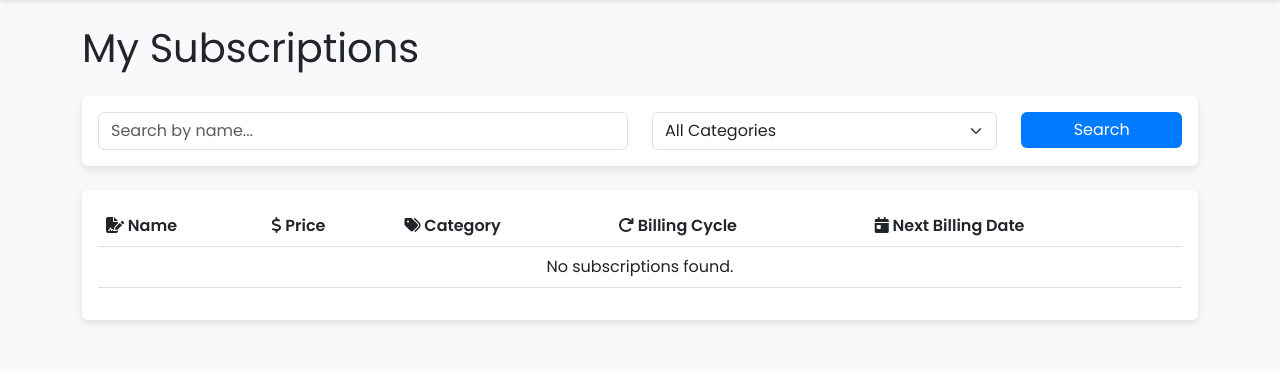
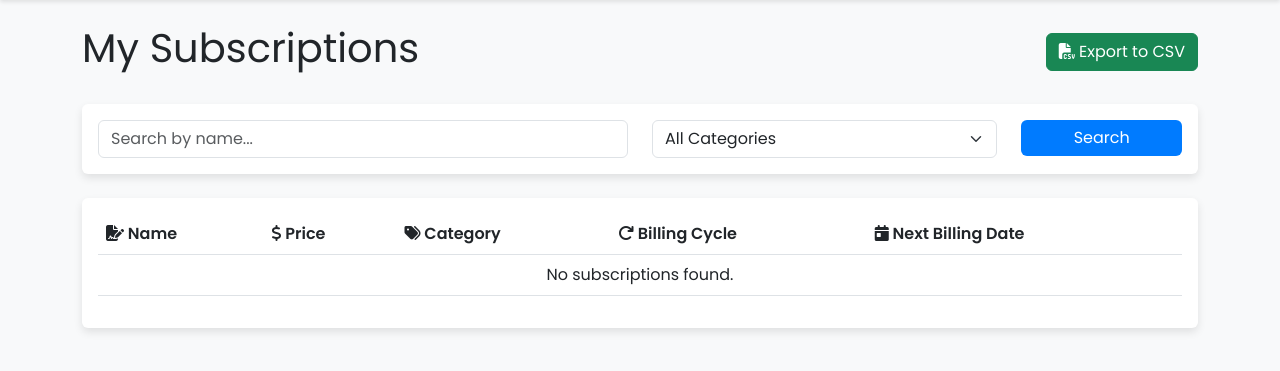
Before and after one commit to tanishqraj306/Subscription-Tracker-Django, a Django app: page /subscriptions/list/ in a window 1280 px wide. Shown: the part 56-427 px from the top of the page. Run offline with Django 5.2, Linux system fonts and the light colour scheme; a user stored in the database is signed in; data comes from the database, SQL or seed files in the repository; data that the repository does not hold is empty.

Commit message:
feat: Implement export to CSV

```diff
--- a/subscriptions/templates/subscriptions/subscription_list.html
+++ b/subscriptions/templates/subscriptions/subscription_list.html
@@ -3,7 +3,10 @@
 {% block title %}My Subscriptions{% endblock %}
 
 {% block content %}
-    <h1 class="mb-4">My Subscriptions</h1>
+    <div class="d-flex justify-content-between align-items-center mb-4">
+        <h1>My Subscriptions</h1>
+        <a href="{% url 'subscriptions:export_subscriptions_csv' %}" class="btn btn-success"><i class="fas fa-file-csv"></i> Export to CSV</a>
+    </div>
 
     <div class="card mb-4">
         <div class="card-body">
--- a/subscriptions/urls.py
+++ b/subscriptions/urls.py
@@ -6,6 +6,7 @@ app_name = 'subscriptions'
 urlpatterns = [
     path('', views.dashboard, name='dashboard'),
     path('list/', views.subscription_list, name='subscription_list'),
+    path('export/csv/', views.export_subscriptions_csv, name='export_subscriptions_csv'),
     path('monthly/', views.monthly_subscriptions, name='monthly_subscriptions'),
     path('yearly/', views.yearly_subscriptions, name='yearly_subscriptions'),
     path('add/', views.add_subscription, name='add_subscription'),
--- a/subscriptions/views.py
+++ b/subscriptions/views.py
@@ -7,7 +7,8 @@ from .forms import SubscriptionForm, UserRegistrationForm, CategoryForm
 from datetime import date
 from dateutil.relativedelta import relativedelta
 from django.db.models import Sum
-from django.http import JsonResponse
+from django.http import JsonResponse, HttpResponse
+import csv
 
 @login_required(login_url='/subscriptions/login/')
 def subscription_list(request):
@@ -27,6 +28,26 @@ def subscription_list(request):
         'categories': categories,
     }
     return render(request, 'subscriptions/subscription_list.html', context)
+
+@login_required(login_url='/subscriptions/login/')
+def export_subscriptions_csv(request):
+    response = HttpResponse(content_type='text/csv')
+    response['Content-Disposition'] = 'attachment; filename="subscriptions.csv"'
+
+    writer = csv.writer(response)
+    writer.writerow(['Name', 'Price', 'Category', 'Billing Cycle', 'Next Billing Date'])
+
+    subscriptions = Subscription.objects.filter(user=request.user)
+    for subscription in subscriptions:
+        writer.writerow([
+            subscription.name,
+            subscription.price,
+            subscription.category.name if subscription.category else '-',
+            subscription.get_billing_cycle_display(),
+            subscription.next_billing_date,
+        ])
+
+    return response
 
 @login_required(login_url='/subscriptions/login/')
 def monthly_subscriptions(request):
```
